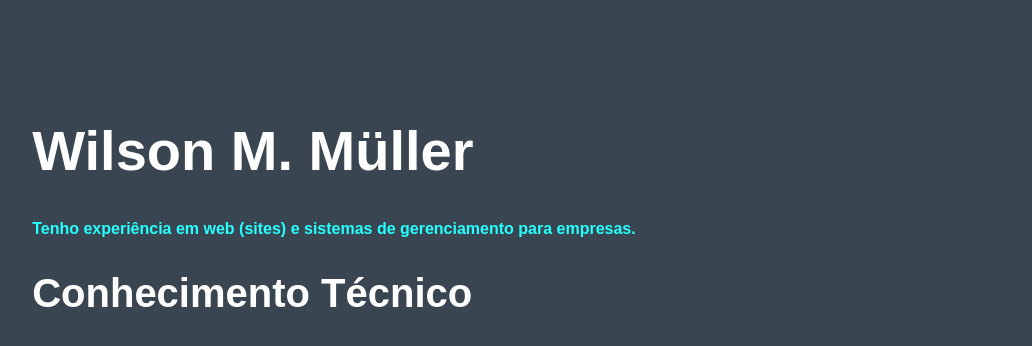
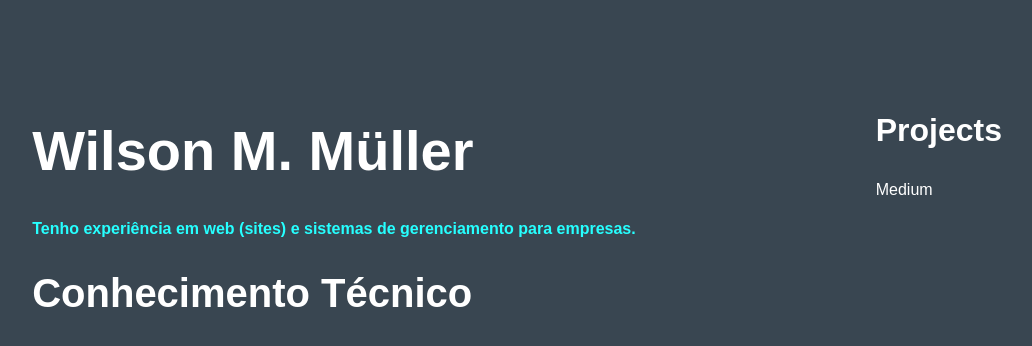
Before and after one commit to IsfetShen/porfolio, a plain HTML site: page index.html in a window 1280 px wide. Shown: the top 346 px of the page, without its empty margins (39-1071 px from the left). Drawn offline with Linux system fonts and the light colour scheme; grey boxes are pictures that could not be loaded.

Commit message:
created 'projects' div and a card

```diff
--- a/index.html
+++ b/index.html
@@ -31,7 +31,12 @@
       </div>
     </header>
     <div class="projetcs">
-      <h3></h3>
+      <h3>Projects</h3>
+      <div class="cards">
+        <div class="a">
+          Medium
+        </div>
+      </div>
     </div>
     <style>
       * {font-family: 'PT Sans', sans-serif;}
@@ -40,7 +45,7 @@
         color:white;
         margin-top: 5em;
         display: flex;
-        justify-content:space-between;
+        column-gap: 15em;
         flex-wrap: wrap;
       }
       header{
@@ -51,6 +56,7 @@
         font-size: 3.5em;
         font-weight:bold;}
       p {
+        margin: 0;
         font-weight: bold;
         color: #26FFFF;
       }
@@ -61,7 +67,6 @@
         display: flex;
       }
       .i{
-        display:inline;
         margin-inline: 1em;
         text-align: center;
       }
```
